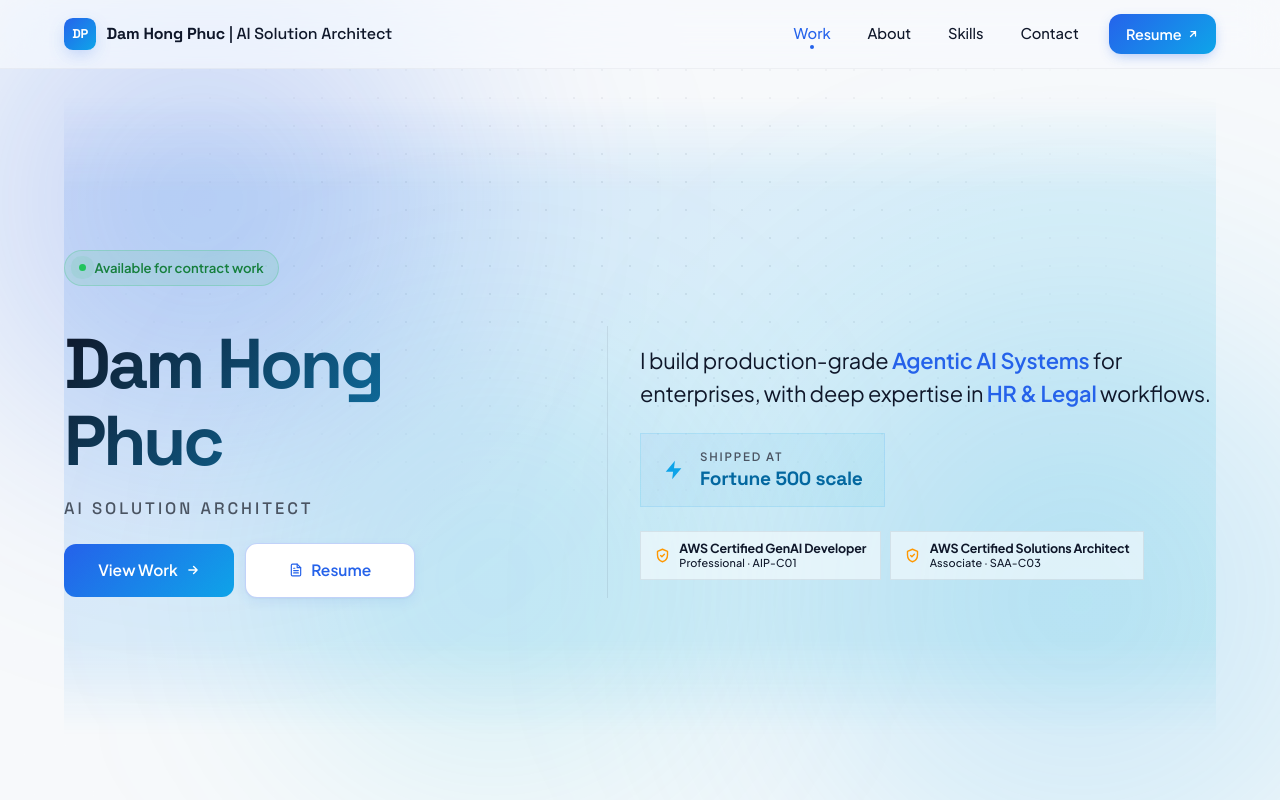
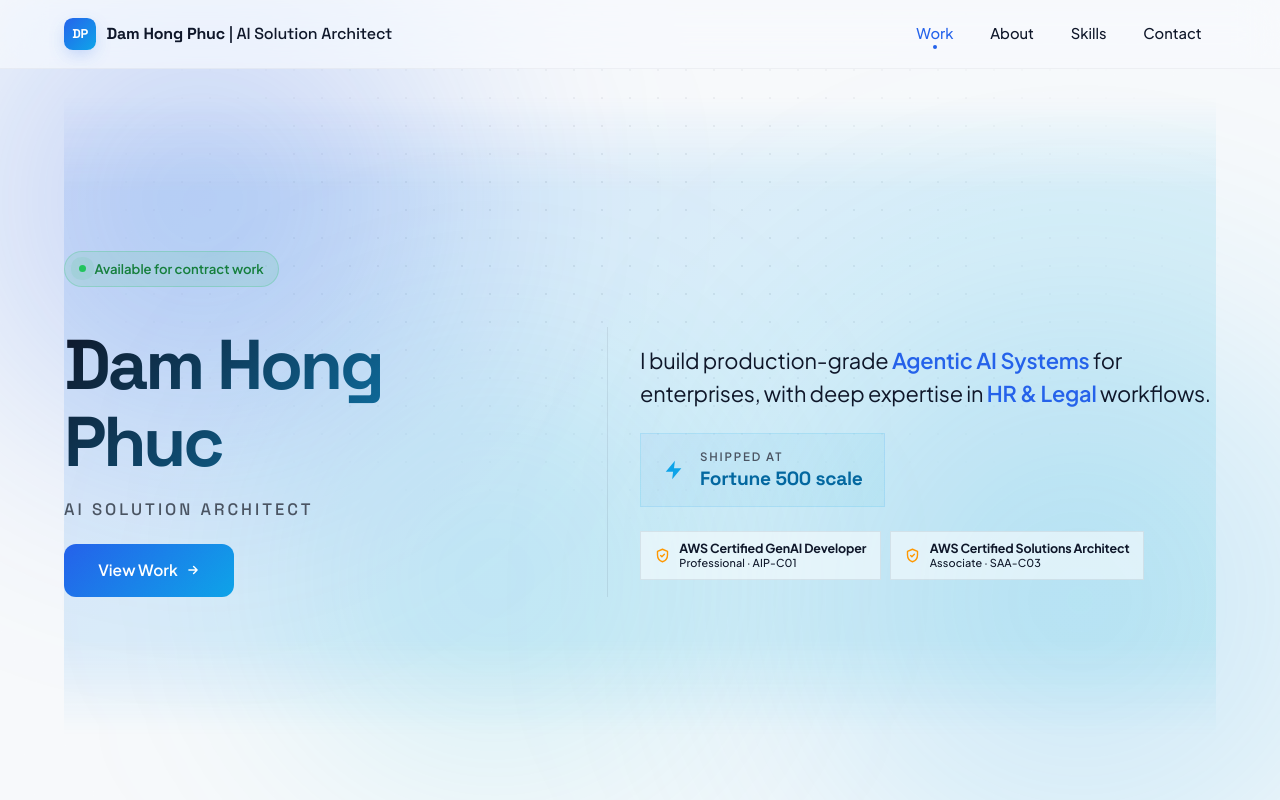
Before and after one commit to maver1ch/maver1ch.github.io, an Astro site: page / in a window 1280 px wide. Shown: the top 800 px of the page. Built offline with nearby package versions, Linux system fonts and the light colour scheme; Astro itself is replaced by a stand-in of ours.

Commit message:
feat(hero): remove resume buttons and CV download from portfolio

```diff
--- a/src/components/navbar.astro
+++ b/src/components/navbar.astro
@@ -19,12 +19,6 @@ const navLinks = [
         <span>{label}</span>
       </a>
     ))}
-    <a href="/CV_DamHongPhuc_AI_SA.pdf" class="nav-cta" target="_blank" rel="noopener noreferrer">
-      Resume
-      <svg width="12" height="12" viewBox="0 0 24 24" fill="none" stroke="currentColor" stroke-width="2.5" stroke-linecap="round" stroke-linejoin="round" aria-hidden="true">
-        <path d="M7 17L17 7M17 7H8M17 7V16"/>
-      </svg>
-    </a>
   </div>
 </nav>
 
@@ -142,32 +136,6 @@ const navLinks = [
     transform: translateX(-50%) scale(1);
   }
 
-  .nav-cta {
-    display: inline-flex;
-    align-items: center;
-    gap: 0.35rem;
-    padding: 0.55rem 1.05rem;
-    margin-left: 0.5rem;
-    border-radius: var(--radius-md);
-    background: linear-gradient(135deg, var(--color-accent-primary), var(--color-accent-secondary));
-    color: white;
-    font-size: 0.9rem;
-    font-weight: 600;
-    box-shadow: 0 4px 14px -4px rgba(37, 99, 235, 0.45);
-    transition:
-      transform var(--duration-fast) var(--ease-out),
-      box-shadow var(--duration-fast) var(--ease-out);
-  }
-
-  .nav-cta svg { transition: transform var(--duration-fast) var(--ease-spring); }
-
-  .nav-cta:hover {
-    transform: translateY(-1px);
-    box-shadow: 0 8px 24px -6px rgba(37, 99, 235, 0.55);
-  }
-  .nav-cta:hover svg { transform: translate(2px, -2px); }
-  .nav-cta:active { transform: translateY(0) scale(0.97); }
-
   @media (max-width: 640px) {
     .navbar { padding: 0.7rem 5%; }
     .logo-text { display: none; }
--- a/src/components/sections/hero.astro
+++ b/src/components/sections/hero.astro
@@ -22,16 +22,6 @@
             <svg width="14" height="14" viewBox="0 0 24 24" fill="none" stroke="currentColor" stroke-width="2.5" stroke-linecap="round" stroke-linejoin="round" aria-hidden="true">
               <path d="M5 12h14M13 6l6 6-6 6"/>
             </svg>
-          </a>
-          <a href="/CV_DamHongPhuc_AI_SA.pdf" class="cta-resume" target="_blank" rel="noopener noreferrer">
-            <svg width="14" height="14" viewBox="0 0 24 24" fill="none" stroke="currentColor" stroke-width="2" stroke-linecap="round" stroke-linejoin="round" aria-hidden="true">
-              <path d="M14 2H6a2 2 0 0 0-2 2v16a2 2 0 0 0 2 2h12a2 2 0 0 0 2-2V8z"/>
-              <polyline points="14 2 14 8 20 8"/>
-              <line x1="16" y1="13" x2="8" y2="13"/>
-              <line x1="16" y1="17" x2="8" y2="17"/>
-              <polyline points="10 9 9 9 8 9"/>
-            </svg>
-            <span>Resume</span>
           </a>
         </div>
       </div>
@@ -221,30 +211,6 @@
     transition: transform var(--duration-fast) var(--ease-out), box-shadow var(--duration-fast) var(--ease-out);
   }
 
-  .cta-resume {
-    display: inline-flex;
-    align-items: center;
-    justify-content: center;
-    gap: 0.5rem;
-    min-width: 170px;
-    padding: 0.9rem 1.5rem;
-    border-radius: var(--radius-md);
-    font-weight: 600;
-    font-size: 0.97rem;
-    color: var(--color-accent-primary);
-    background: #ffffff;
-    border: 1px solid rgba(37, 99, 235, 0.28);
-    box-shadow: 0 1px 2px rgba(15, 23, 42, 0.04), 0 4px 12px rgba(37, 99, 235, 0.08);
-    transition: transform var(--duration-fast) var(--ease-out), border-color var(--duration-fast) var(--ease-out), box-shadow var(--duration-fast) var(--ease-out);
-  }
-  .cta-resume:hover {
-    transform: translateY(-2px);
-    border-color: rgba(37, 99, 235, 0.55);
-    box-shadow: 0 4px 8px rgba(15, 23, 42, 0.04), 0 12px 28px rgba(37, 99, 235, 0.18);
-  }
-  .cta-resume:active { transform: translateY(0) scale(0.98); }
-  .cta-resume svg { transition: transform var(--duration-base) var(--ease-spring); }
-  .cta-resume:hover svg { transform: translateY(-1px); }
   .cta-primary:hover {
     transform: translateY(-2px);
     box-shadow: var(--shadow-glow-secondary), 0 12px 32px rgba(37, 99, 235, 0.30);
```
Also changed, not shown: 1 other file.
